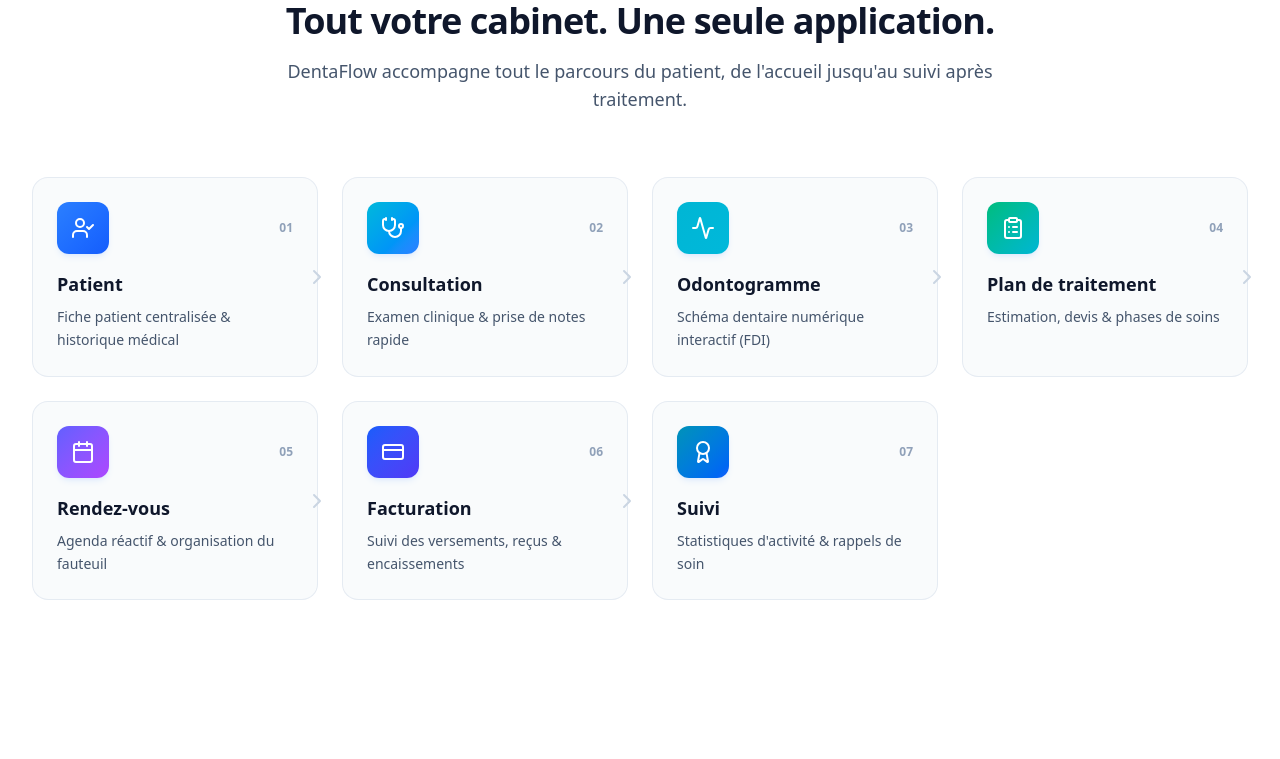
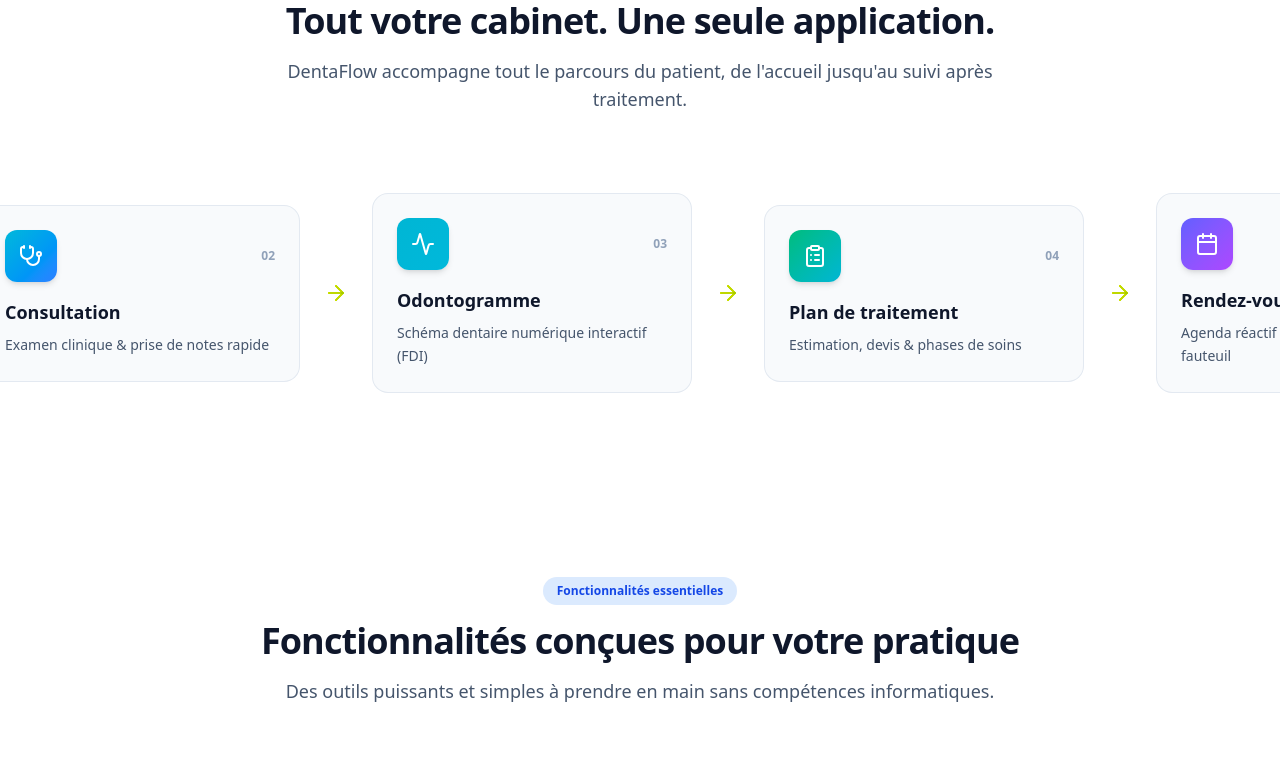
Before and after one commit to youcefnassim/Dentaflowdz, a Next.js app: page / in a window 1280 px wide. Shown: the part 2664-3423 px from the top of the page. Built offline with nearby package versions, Linux system fonts and the light colour scheme.

Commit message:
Make solution workflow cards display on a single horizontal row with continuous auto-scrolling motion

```diff
--- a/src/components/SolutionWorkflow.tsx
+++ b/src/components/SolutionWorkflow.tsx
@@ -1,11 +1,13 @@
 'use client';
 
-import React from 'react';
+import React, { useState, useEffect, useRef } from 'react';
 import { useLanguage } from '@/context/LanguageContext';
-import { UserCheck, Stethoscope, Activity, ClipboardList, Calendar, CreditCard, Award, ChevronRight } from 'lucide-react';
+import { UserCheck, Stethoscope, Activity, ClipboardList, Calendar, CreditCard, Award, ArrowRight } from 'lucide-react';
 
 export default function SolutionWorkflow() {
-  const { t } = useLanguage();
+  const { t, language } = useLanguage();
+  const scrollRef = useRef<HTMLDivElement>(null);
+  const [isPaused, setIsPaused] = useState(false);
 
   const steps = [
     { icon: UserCheck, title: t('step_1_title'), desc: t('step_1_desc'), color: 'from-blue-500 to-blue-600' },
@@ -17,10 +19,36 @@
     { icon: Award, title: t('step_7_title'), desc: t('step_7_desc'), color: 'from-cyan-600 to-blue-600' },
   ];
 
+  // Tripled steps array for continuous seamless infinite auto-scrolling loop
+  const displaySteps = [...steps, ...steps, ...steps];
+
+  // Auto-scroll loop
+  useEffect(() => {
+    if (isPaused || !scrollRef.current) return;
+
+    const container = scrollRef.current;
+    let animationFrameId: number;
+
+    const scroll = () => {
+      if (!container) return;
+      container.scrollLeft += 1.2;
+
+      // Loop back smoothly when reaching one third of total scroll width
+      if (container.scrollLeft >= container.scrollWidth / 3) {
+        container.scrollLeft = 0;
+      }
+      animationFrameId = requestAnimationFrame(scroll);
+    };
+
+    animationFrameId = requestAnimationFrame(scroll);
+
+    return () => cancelAnimationFrame(animationFrameId);
+  }, [isPaused, language]);
+
   return (
     <section className="py-20 bg-white relative overflow-hidden" id="solution">
       <div className="max-w-7xl mx-auto px-4 sm:px-6 lg:px-8 relative z-10">
-        <div className="text-center max-w-3xl mx-auto mb-16">
+        <div className="text-center max-w-3xl mx-auto mb-14">
           <span className="inline-flex items-center gap-1.5 px-3.5 py-1.5 rounded-full text-xs font-semibold bg-blue-100 text-blue-700 mb-4">
             Parcours complet
           </span>
@@ -31,22 +59,30 @@
             {t('solution_subtitle')}
           </p>
         </div>
+      </div>
 
-        {/* Workflow Grid / Pipeline */}
-        <div className="grid grid-cols-1 md:grid-cols-2 lg:grid-cols-4 gap-6 relative">
-          {steps.map((step, idx) => {
-            const Icon = step.icon;
-            return (
+      {/* Full-width Single Horizontal Auto-Moving Track */}
+      <div
+        ref={scrollRef}
+        onMouseEnter={() => setIsPaused(true)}
+        onMouseLeave={() => setIsPaused(false)}
+        className="flex gap-6 overflow-x-auto scrollbar-none py-6 px-4 select-none scroll-smooth cursor-grab active:cursor-grabbing max-w-full"
+        style={{ scrollbarWidth: 'none', msOverflowStyle: 'none' }}
+      >
+        {displaySteps.map((step, idx) => {
+          const Icon = step.icon;
+          const stepNumber = (idx % steps.length) + 1;
+          return (
+            <div key={idx} className="flex items-center gap-6 shrink-0">
               <div
-                key={idx}
-                className="group relative bg-slate-50/80 p-6 rounded-2xl border border-slate-200/80 hover:border-blue-400 hover:bg-white hover:shadow-xl transition-all duration-300"
+                className="w-[280px] sm:w-[320px] shrink-0 bg-slate-50 p-6 rounded-2xl border border-slate-200/90 hover:border-blue-500 hover:bg-white hover:shadow-xl transition-all duration-300 group"
               >
                 <div className="flex items-center justify-between mb-4">
-                  <div className={`p-3.5 rounded-xl bg-gradient-to-br ${step.color} text-white shadow-md shadow-blue-500/10`}>
+                  <div className={`p-3.5 rounded-xl bg-gradient-to-br ${step.color} text-white shadow-md group-hover:scale-110 transition-transform`}>
                     <Icon className="w-6 h-6" />
                   </div>
                   <span className="text-xs font-extrabold text-slate-400 group-hover:text-blue-600 transition-colors">
-                    0{idx + 1}
+                    0{stepNumber}
                   </span>
                 </div>
 
@@ -56,14 +92,15 @@
                 <p className="text-sm text-slate-600 leading-relaxed">
                   {step.desc}
                 </p>
+              </div>
 
-                {idx < steps.length - 1 && (
-                  <ChevronRight className="hidden lg:block absolute -right-3 top-1/2 -translate-y-1/2 text-slate-300 w-6 h-6 z-20 pointer-events-none group-hover:text-blue-500 transition-colors" />
-                )}
+              {/* Arrow Connector between steps */}
+              <div className="text-slate-300 shrink-0">
+                <ArrowRight className="w-6 h-6 animate-pulse text-blue-500/60" />
               </div>
-            );
-          })}
-        </div>
+            </div>
+          );
+        })}
       </div>
     </section>
   );
```
